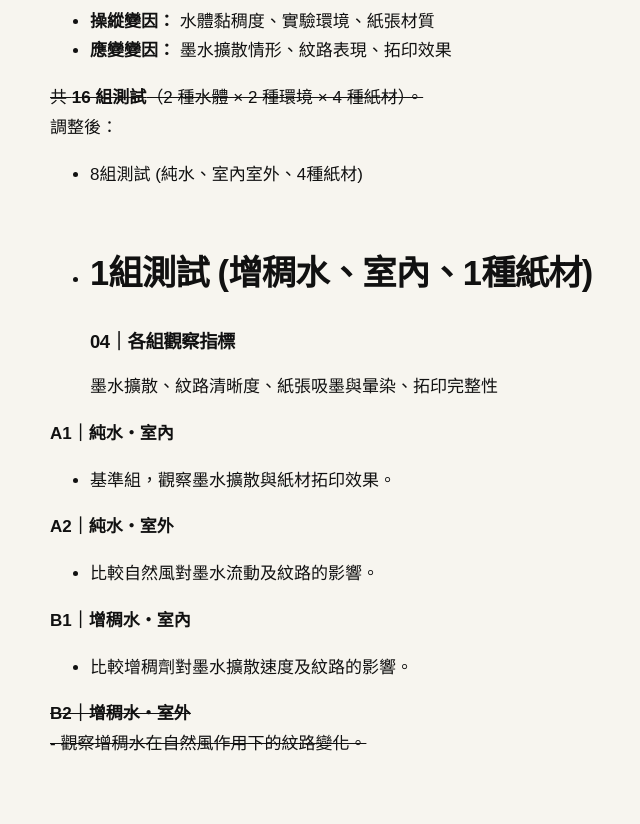
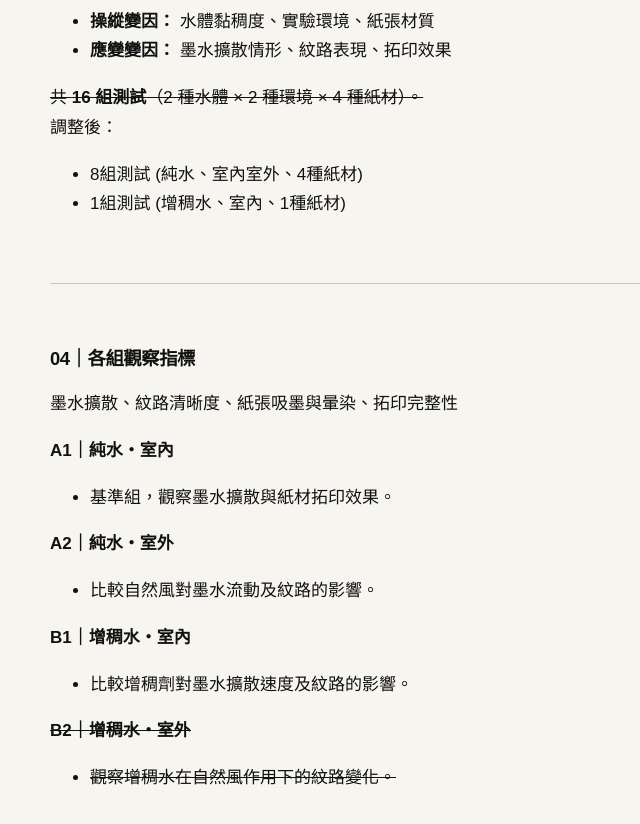
Before and after one commit to liki1928/fieldworkarchive, a Jekyll site: the page built from weeks/week-08.md, in a window 1280 px wide and 900 px high, scrolled down 2172 px. Shown: the top 824 px of the window, without its empty margins (30-670 px from the left). Built offline with Jekyll 4.4.1, drawn with Linux system fonts in a browser that asks for light colours.

```diff
--- a/weeks/week-08.md
+++ b/weeks/week-08.md
@@ -64,6 +64,7 @@ permalink: /weeks/week-08/
 調整後：<br>
 - 8組測試 (純水、室內室外、4種紙材)
 - 1組測試 (增稠水、室內、1種紙材)
+
 ---
 ### 04｜各組觀察指標
 墨水擴散、紋路清晰度、紙張吸墨與暈染、拓印完整性
@@ -78,4 +79,4 @@ permalink: /weeks/week-08/
 - 比較增稠劑對墨水擴散速度及紋路的影響。
 
 ~~**B2｜增稠水・室外**~~ <br>
-~~- 觀察增稠水在自然風作用下的紋路變化。~~
+- ~~觀察增稠水在自然風作用下的紋路變化。~~
```
